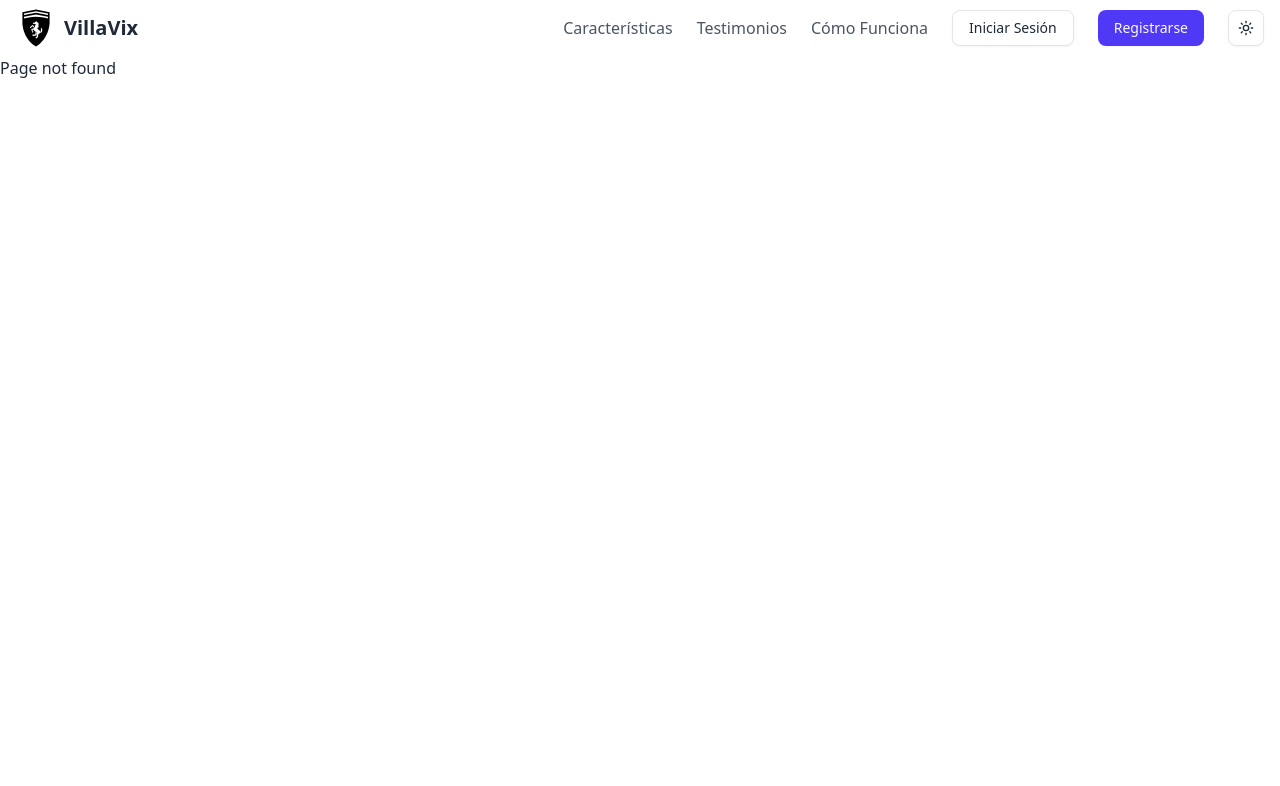
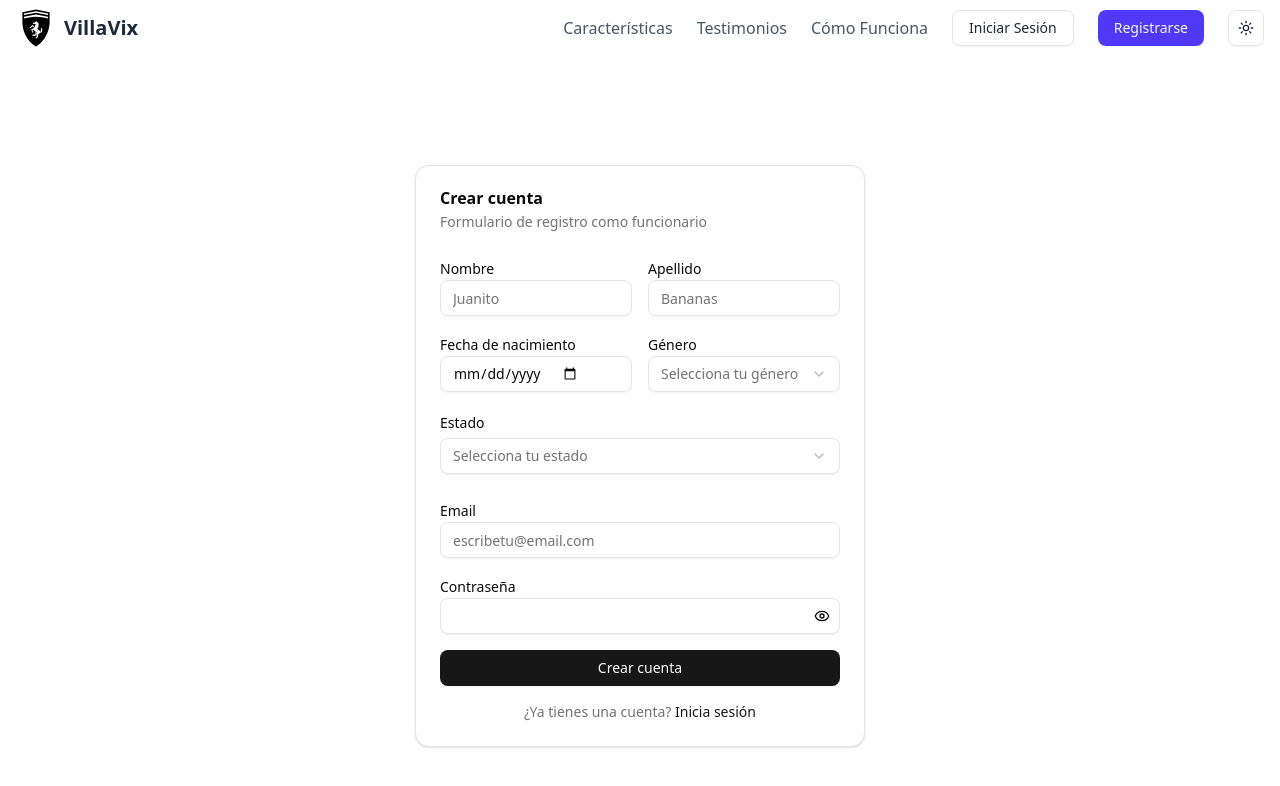
Before and after one commit to julianparra1/villavix, a Next.js app: page /Admin in a window 1280 px wide. Before the commit this address had no page. Shown: the top 786 px of the page. Built offline with nearby package versions, Linux system fonts and the light colour scheme.

Commit message:
arreglen el  scroll

```diff
--- /dev/null
+++ b/src/app/Admin/page.tsx
@@ -0,0 +1,204 @@
+'use client';
+
+import { useState } from 'react';
+import { useRouter } from 'next/navigation';
+import { toast } from "sonner";
+import Link from 'next/link';
+import { authService } from '@/lib/auth';
+import { Eye, EyeOff } from "lucide-react"
+import { Button } from "@/components/ui/button";
+import {
+  Card,
+  CardContent,
+  CardDescription,
+  CardHeader,
+  CardTitle,
+  CardFooter,
+} from "@/components/ui/card";
+import { Input } from "@/components/ui/input";
+import { Label } from "@/components/ui/label";
+import {Select, SelectContent, SelectItem, SelectTrigger, SelectValue,} from "@/components/ui/select"
+const estadosMexico = [
+  "Aguascalientes", "Baja California", "Baja California Sur", "Campeche", "Chiapas", "Chihuahua", "Coahuila", "Colima", "Ciudad de México", "Durango", "Estado de México", "Guanajuato", "Guerrero", "Hidalgo", "Jalisco", "Michoacán", "Morelos", "Nayarit", "Nuevo León", "Oaxaca", "Puebla", "Querétaro", "Quintana Roo", "San Luis Potosí", "Sinaloa", "Sonora", "Tabasco", "Tamaulipas", "Tlaxcala", "Veracruz", "Yucatán", "Zacatecas"
+];
+export default function RegisterPage() {
+  const router = useRouter();
+  const [error, setError] = useState<string>('');
+  const [loading, setLoading] = useState(false);
+  const [showPassword, setShowPassword] = useState(false)
+  const calculateAge = (birthDate: Date) => {
+    const today = new Date()
+    let age = today.getFullYear() - birthDate.getFullYear()
+    const m = today.getMonth() - birthDate.getMonth()
+    if (m < 0 || (m === 0 && today.getDate() < birthDate.getDate())) {
+      age--
+    }
+    return age
+  }
+
+
+
+  const handleSubmit = async (e: React.FormEvent<HTMLFormElement>) => {
+    e.preventDefault();
+    setError('');
+    setLoading(true);
+
+    const formData = new FormData(e.currentTarget);
+    const email = formData.get('email') as string;
+    const password = formData.get('password') as string;
+    const name = formData.get('name') as string;
+    const lastname = formData.get('lastname') as string;
+    const genero = formData.get('genero') as string;
+    const birthdate = formData.get('birthdate') as string;
+    const puesto = formData.get('puesto') as string;
+
+    const birthdateDate = new Date(birthdate)
+    const age = calculateAge(birthdateDate)
+
+    if (age < 18) {
+      toast.error("Debes ser mayor de 18 años para registrarte.")
+      setLoading(false)
+      return
+    }
+
+    alert(`Se a registrado, EMAIL: ${email}, PASSWORD: ${password}, NAME: ${name}, LASTNAME: ${lastname}, GENERO: ${genero}, BIRTHDATE: ${birthdate}, PUESTO: ${puesto}`)
+    setLoading(false);
+
+    // try {
+    //   const { token } = await authService.register(email, password);
+    //   document.cookie = sessionToken=${token}; path=/;
+    //   router.push('/');
+    // } catch (err: any) {
+    //   setError(err.message);
+    // } finally {
+    //   setLoading(false);
+    // }
+  };
+
+  return (
+    <div className="flex items-center justify-center min-h-screen">
+      <Card className="w-[450px]">
+        <CardHeader>
+          <CardTitle>Crear cuenta</CardTitle>
+          <CardDescription>
+            Formulario de registro como funcionario
+          </CardDescription>
+        </CardHeader>
+        <form onSubmit={handleSubmit}>
+          <CardContent className="space-y-4">
+            <div className="grid grid-cols-2 gap-4">
+              <div className="space-y-2">
+                <Label htmlFor="name">Nombre</Label>
+                <Input
+                  id="name"
+                  name="name"
+                  type="text"
+                  placeholder="Juanito"
+                  required />
+              </div>
+              <div className="space-y-2">
+                <Label htmlFor="lastname">Apellido</Label>
+                <Input
+                  id="lastname"
+                  name="lastname"
+                  type="text"
+                  placeholder="Bananas"
+                  required />
+              </div>
+            </div>
+            <div className="grid grid-cols-2 gap-4">
+              <div className="space-y-2">
+                <Label htmlFor="birthdate">Fecha de nacimiento</Label>
+                <Input
+                  id="birthdate"
+                  name="birthdate"
+                  type="date"
+                  required />
+              </div>
+              <div className="space-y-2">
+                <Label htmlFor="genero">Género</Label>
+                <Select name="genero">
+                  <SelectTrigger>
+                    <SelectValue placeholder="Selecciona tu género" />
+                  </SelectTrigger>
+                  <SelectContent>
+                    <SelectItem value="masc">Masculino</SelectItem>
+                    <SelectItem value="fem">Femenino</SelectItem>
+                    <SelectItem value="otro">Otro</SelectItem>
+                    <SelectItem value="na">Prefiero no decirlo</SelectItem>
+                  </SelectContent>
+                </Select>
+              </div>
+            </div>
+            <div className="flex flex-col space-y-2">
+              <Label htmlFor="estado">Estado</Label>
+              <Select name="estado">
+                <SelectTrigger>
+                  <SelectValue placeholder="Selecciona tu estado" />
+                </SelectTrigger>
+                <SelectContent position="popper" avoidCollisions={false} className="max-h-64 overflow-y-auto">
+                  {estadosMexico.map((estado) => (
+                    <SelectItem key={estado} value={estado.toLowerCase().replace(/\s+/g, "-")}>{estado}</SelectItem>
+                  ))}
+                </SelectContent>
+              </Select>
+            </div>
+            <div className="space-y-2">
+              <Label htmlFor="email">Email</Label>
+              <Input
+                id="email"
+                name="email"
+                type="email"
+                placeholder="escribetu@email.com"
+                required
+              />
+            </div>
+            <div className="space-y-2">
+              <Label htmlFor="password">Contraseña</Label>
+              <div className="relative">
+              <Input
+                id="password"
+                name="password"
+                type={showPassword ? "text" : "password"}
+                required
+              />
+              <Button
+                  type="button"
+                  variant="ghost"
+                  size="icon"
+                  className="absolute right-0 top-0 h-full px-3"
+                  onClick={() => setShowPassword(!showPassword)}
+                >
+                {showPassword ? <EyeOff className="h-4 w-4" /> : <Eye className="h-4 w-4" />}
+                <span className="sr-only">{showPassword ? "Ocultar contraseña" : "Mostrar contraseña"}</span>
+                </Button>
+              </div>
+            </div>
+            <div className="space-y-2"></div>
+            {error && (
+              <p className="text-sm text-destructive">{error}</p>
+            )}
+          </CardContent>
+          <CardFooter className="flex flex-col space-y-4">
+            <Button
+              type="submit"
+              className="w-full"
+              disabled={loading}
+            >
+              {loading ? 'Creando cuenta...' : 'Crear cuenta'}
+            </Button>
+            <p className="text-sm text-center text-muted-foreground">
+              ¿Ya tienes una cuenta?{' '}
+              <Link
+                href="/login"
+                className="text-primary hover:underline"
+              >
+                Inicia sesión
+              </Link>
+            </p>
+          </CardFooter>
+        </form>
+      </Card>
+    </div>
+  );
+}
--- a/src/app/home/page.tsx
+++ b/src/app/home/page.tsx
@@ -4,29 +4,29 @@ import { MainFeed } from "@/components/main-feed";
 import { RightSidebar } from "@/components/right-sidebar";
 import { ScrollArea } from "@/components/ui/scroll-area";
 
-
-
 export default function HomeGo() {
   return (
     <div className="container mx-auto px-4 py-8">
-      <div className="grid grid-cols-1 md:grid-cols-12 gap-12">
-        <div className="md:col-span-3">
-            <ScrollArea className="border-none h-[600px] w-[350px] rounded-md border p-4">
+      <div className="flex flex-row gap-2 lg:gap-8">
+        {/* Left Sidebar */}
+        <div className="flex-1 md:flex-none md:w-1/4">
+          <ScrollArea className="border-none h-[600px] w-full rounded-md border p-4">
             <LeftSidebar />
-
           </ScrollArea>
         </div>
-        <div className="md:col-span-6">
-            <ScrollArea className="border-none h-[600px] w-[700px] rounded-md border p-4">
+
+        {/* Main Feed */}
+        <div className="flex-1 md:w-1/2">
+          <ScrollArea className="border-none h-[600px] w-full rounded-md border p-4">
             <MainFeed />
             <MainFeed />
             <MainFeed />
           </ScrollArea>
         </div>
-        <div className="md:col-span-3">
-            <ScrollArea className="border-none h-[600px] w-[350px] rounded-md border p-4">
-             <RightSidebar />
-             <RightSidebar />
+
+        {/* Right Sidebar */}
+        <div className="flex-1 md:flex-none md:w-1/4">
+          <ScrollArea className="border-none rounded-md border">
             <RightSidebar />
           </ScrollArea>
         </div>
--- a/src/app/layout.tsx
+++ b/src/app/layout.tsx
@@ -28,7 +28,7 @@ export default function RootLayout({
             enableSystem
             disableTransitionOnChange
           >
-            <div className="min-h-screen bg-white dark:bg-gradient-to-br dark:from-gray-950 dark:to-gray-900 text-gray-800 dark:text-white">
+            <div className="min-h-screen w-full max-w-full overflow-x-hidden bg-white dark:bg-gradient-to-br dark:from-gray-950 dark:to-gray-900 text-gray-800 dark:text-white">
             <ConditionalHeader/>
             {children}
             <Toaster />
--- a/src/components/right-sidebar.tsx
+++ b/src/components/right-sidebar.tsx
@@ -1,25 +1,27 @@
+// RightSidebar.jsx or RightSidebar.tsx
 import { Calendar } from "@/components/ui/calendar"
 import { Card, CardContent, CardHeader, CardTitle } from "@/components/ui/card"
 
 export function RightSidebar() {
   const pinnedPosts = [
-    { id: 1, title: "Anuncio importante", content: "Reunión general mañana a las 10:00 AM" },
+    { id: 1, title: "Anuncio importante", content: "Reunión general mañana a las 10:00 AM Reunión general mañana a las 10:00 AM Reunión general mañana a las 10:00 AM Reunión general mañana a las 10:00 AM Reunión general mañana a las 10:00 AM sdasadsa dsadsa " },
     { id: 2, title: "Recordatorio", content: "Entrega de reportes para el viernes" },
   ]
 
   return (
-    <div className="space-y-6 flex flex-col items-start">
-      <Card className="w-74">
+    <div className="space-y-6 w-full">
+      <Card className="w-full">
+        <CardHeader>
+          <CardTitle className="text-center">Calendario</CardTitle>
+        </CardHeader>
         <CardContent>
-          <CardHeader className="text-center">
-            <CardTitle>Calendario</CardTitle>
-          </CardHeader>
-          <CardContent className="flex justify-center">
-            <Calendar />
-          </CardContent>
+          <div className="flex justify-center">
+            <Calendar className="max-w-full" />
+          </div>
         </CardContent>
       </Card>
-      <Card>
+
+      <Card className="w-full">
         <CardHeader>
           <CardTitle>Publicaciones Fijadas</CardTitle>
         </CardHeader>
@@ -28,7 +30,7 @@ export function RightSidebar() {
             {pinnedPosts.map((post) => (
               <div key={post.id} className="border-b pb-2 last:border-b-0">
                 <h4 className="font-semibold">{post.title}</h4>
-                <p className="text-sm text-gray-600">{post.content}</p>
+                <p className="text-sm text-gray-600 break-words">{post.content}</p>
               </div>
             ))}
           </div>
```
Lines whose indentation alone changed are shown as unchanged.
